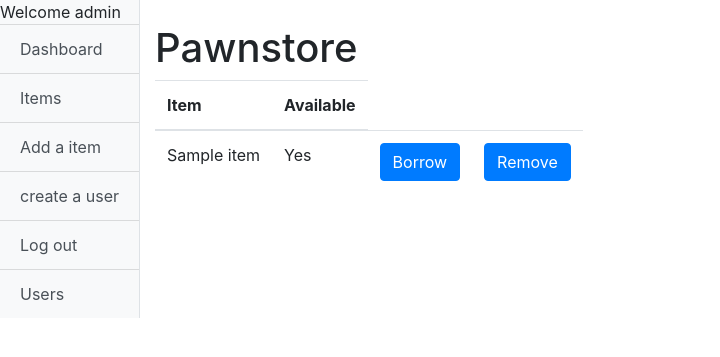
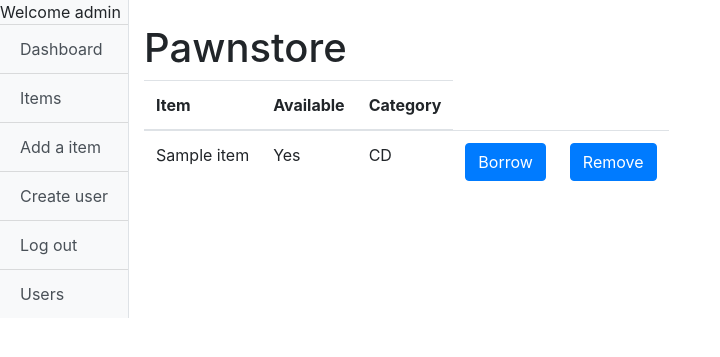
Before and after one commit to uberballo/Pawnstore, a Flask app: page /items in a window 1280 px wide. Shown: the top 357 px of the page, without its empty margins (0-720 px from the left). Run offline with Flask 2, Linux system fonts and the light colour scheme; a user stored in the database is signed in; data comes from the database, SQL or seed files in the repository; tables that the repository leaves empty hold one stand-in row (values such as "Sample post"); some libraries are stand-ins or nearby versions.

Commit message:
Now shows categories

```diff
--- a/application/__init__.py
+++ b/application/__init__.py
@@ -81,8 +81,12 @@ from application.category import models
 #We insert few categories to the category table.
 def insert_data(target, connection, **kw):
     connection.execute(target.insert(),
-    {'category_type':'Animal'},
-    {'category_type':'Food'})
+    {'category_type':'CD'},
+    {'category_type':'Food'},
+    {'category_type':'Game'},
+    {'category_type':'Movie'},
+    {'category_type':'Tool'},
+    {'category_type':'Homework'})
 
 
 def insert_admin(target, connection, **kw):
--- a/application/items/views.py
+++ b/application/items/views.py
@@ -1,5 +1,7 @@
 from flask import redirect, render_template, request, url_for
 from flask_login import  current_user
+
+from sqlalchemy.sql import text
 
 from application import app, db, login_required
 from application.items.models import Item
@@ -9,8 +11,15 @@ from application.category.models import Category
 
 @app.route("/items", methods=["GET"])
 def items_index():
-        print(current_user.roles())
-        return render_template("items/list.html", items = Item.query.all(), current_user_role=current_user.roles())
+        stmt = text('''SELECT *, item.id AS itemid
+        FROM Item
+        JOIN category ON Item.category_id = Category.id
+        ''')
+
+        res = db.engine.execute(stmt)
+
+        return render_template("items/list.html", items = res, current_user_role=current_user.roles())
+        #return render_template("items/list.html", items = Item.query.all(), current_user_role=current_user.roles())
 
 
 @app.route("/items/new")
--- a/application/templates/items/list.html
+++ b/application/templates/items/list.html
@@ -5,8 +5,9 @@
   <table class = "table">
     <thead >
     <tr>
-      <th >Item</th>
+      <th scope="col">Item</th>
       <th scope="col">Available</th>
+      <th scope="col">Category</th>
 
     </tr>
     </thead>
@@ -19,10 +20,12 @@
       {% else %}
       <td>No</td>
       {% endif %}
+
+      <td>{{ item.category_type}}</td>
   {% if item.available ==  1%}
 
       <td >
-        <form method="POST" action="{{ url_for('borrow_item', item_id=item.id) }}">
+        <form method="POST" action="{{ url_for('borrow_item', item_id=item.itemid) }}">
           <button type="submit" class="btn btn-primary">
             Borrow
           </button>
@@ -31,7 +34,7 @@
   {% else %}
   {% if current_user_role == "ADMIN" %}
       <td >
-        <form method="POST" action="{{ url_for('return_item', item_id=item.id) }}">
+        <form method="POST" action="{{ url_for('return_item', item_id=item.itemid) }}">
           <button type="submit" class="btn btn-primary">
             Release
           </button>
@@ -47,7 +50,7 @@
   {% endif %}
   {% endif %}
       <td id = "remove_button">
-        <form method="POST" action="{{ url_for('remove_item',item_id=item.id) }}">
+        <form method="POST" action="{{ url_for('remove_item',item_id=item.itemid) }}">
           <button type="submit" class="btn btn-primary">
            Remove
           </button>
--- a/application/templates/layout.html
+++ b/application/templates/layout.html
@@ -22,7 +22,7 @@
           <a href="{{url_for('index')}}" class="list-group-item list-group-item-action bg-light">Dashboard</a>
           <a href="{{url_for('items_index')}}" class="list-group-item list-group-item-action bg-light">Items</a>
           <a href="{{url_for('items_form')}}" class ="list-group-item list-group-item-action bg-light">Add a item</a>
-          <a href="{{url_for('user_create')}}" class ="list-group-item list-group-item-action bg-light">create a user</a>
+          <a href="{{url_for('user_create')}}" class ="list-group-item list-group-item-action bg-light">Create user</a>
             {% if current_user.is_authenticated %}
               <a href="{{ url_for('auth_logout') }}" class ="list-group-item list-group-item-action bg-light">Log out</a>
             {% else %}
--- a/application/templates/users/new.html
+++ b/application/templates/users/new.html
@@ -20,7 +20,7 @@
     <input type="password" class="form-control" id="password" name="password" placeholder="Password">
   </div>
   <div class="form-group">
-    <label for="confirm">repeat your password</label>
+    <label for="confirm">Repeat your password</label>
     <input type="password" class="form-control" id="confirm" name="confirm" placeholder="Password">
           {% for error in form.password.errors %}
           <li>{{ error }}</li>
```
